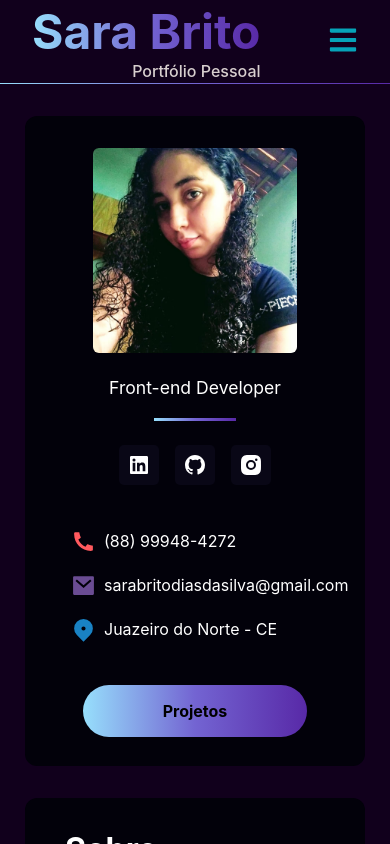
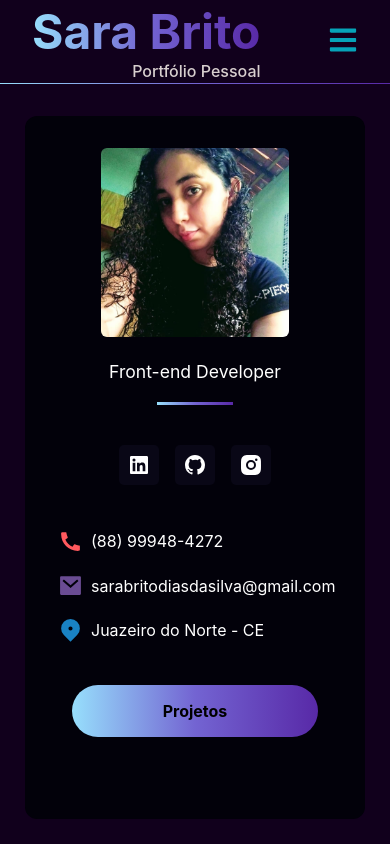
Before and after one commit to SarahBrito/portfolio, a Next.js app: page / in a window 390 px wide. Shown: the top 844 px of the page. Built offline with nearby package versions, Linux system fonts and the light colour scheme.

Commit message:
💄 update style

```diff
--- a/styles/Profile.module.css
+++ b/styles/Profile.module.css
@@ -7,7 +7,8 @@
     display: flex;
     flex-direction: column;
     align-items: center;
-    padding: 3.5rem .8rem;
+    padding: 2.5rem .8rem;
+    gap: 1rem;
 }
 
 .profile__avatar {
@@ -60,14 +61,14 @@
 }
 
 .profile__contact {
-    padding: 1rem;
+    padding: 0 .5rem;
     border-radius: 5px;
     display: flex;
     flex-direction: column;
     align-items: flex-start;
     gap: 1.2rem;
-    height: 300px;
-    width: 280px;
+    height: 250px;
+    width: 290px;
 }
 
 .profile__contact__phone, .profile__contact__email,
@@ -106,14 +107,14 @@
     .profile {
         width: 100%;
         min-width: 340px;
+        padding-top: 2rem;
+        height: 100%;
     }
 }
 
 @media (max-width: 480px) {
-    .profile {
-        padding-top: 2rem;
-    }
+
     .profile__avatar{
-        width: 65%;
+        width: 60%;
     }
 }
```
